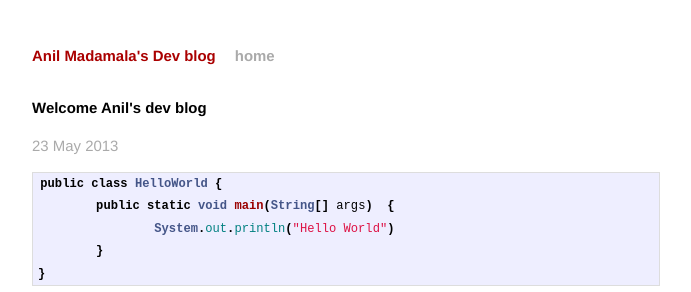
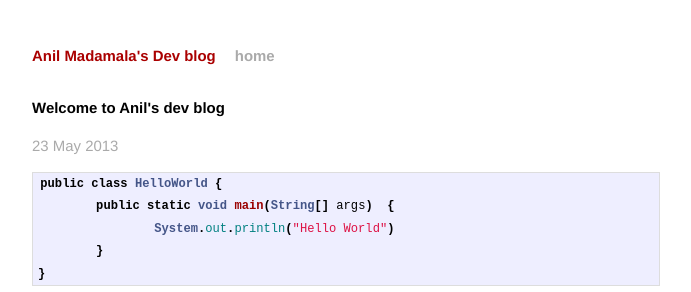
Before and after one commit to petecummings/amadamala-petesway, a Jekyll site: the page built from _posts/2013-05-23-welcome-to-jekyll.markdown, in a window 1280 px wide. Shown: the top 292 px of the page, without its empty margins (294-985 px from the left). Built offline with Jekyll 4.4.1, drawn with Linux system fonts in a browser that asks for light colours.

```diff
--- /dev/null
+++ b/CNAME
@@ -0,0 +1 @@
+madamala.org
--- a/_posts/2013-05-23-welcome-to-jekyll.markdown
+++ b/_posts/2013-05-23-welcome-to-jekyll.markdown
@@ -1,6 +1,6 @@
 ---
 layout: post
-title:  "Welcome Anil's dev blog"
+title:  "Welcome to Anil's dev blog"
 date:   2013-05-23 01:05:30
 categories: hello world
 ---
```
